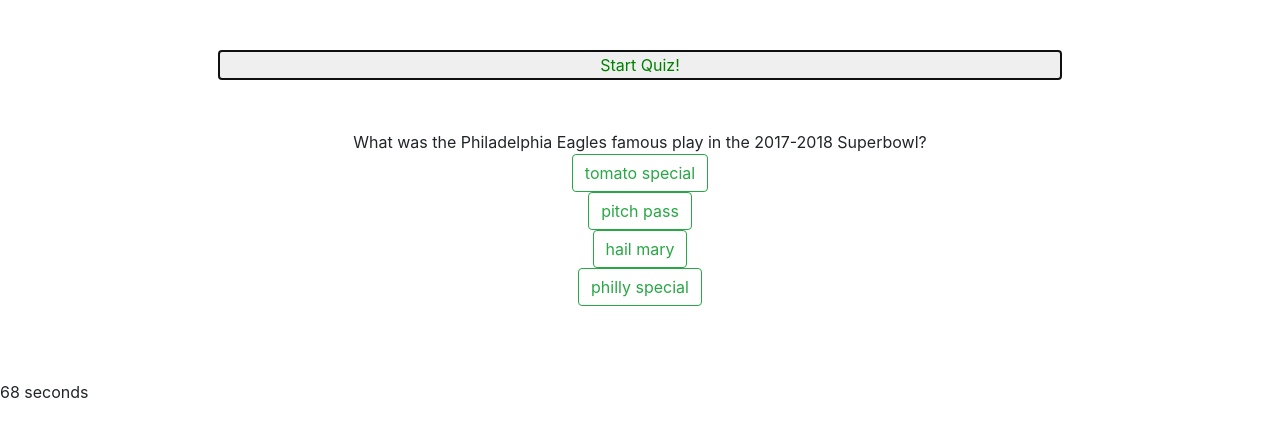
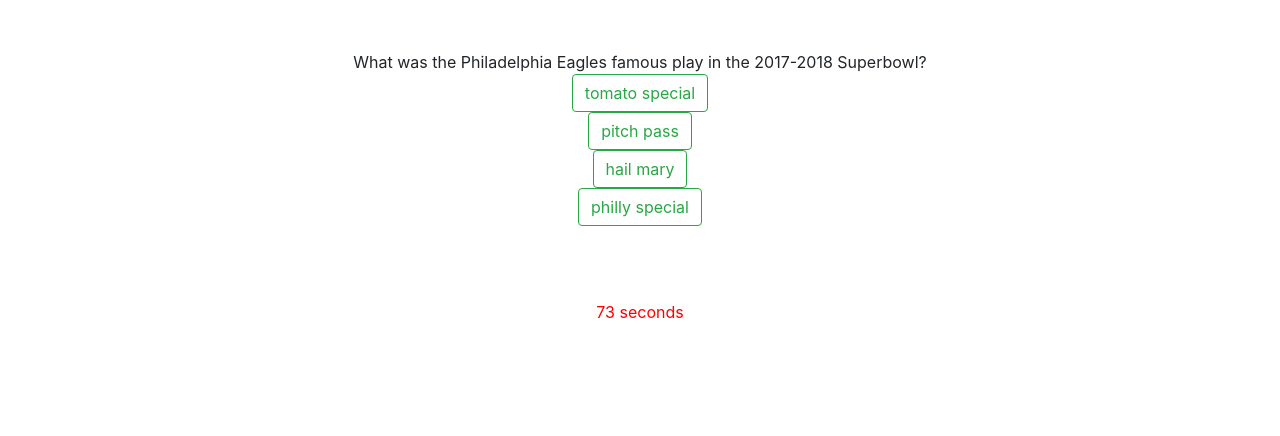
Before and after one commit to dkb715/4HW, a plain HTML site: page index.html in a window 1280 px wide. Both pictures are taken after a click on the button "Start Quiz!". Drawn offline with nearby package versions, Linux system fonts and the light colour scheme.

Commit message:
on click start quiz and timer

```diff
--- a/index.html
+++ b/index.html
@@ -1,3 +1,4 @@
+
 <!DOCTYPE html>
 <html lang="en">
 <head>
@@ -11,16 +12,20 @@
 </head>
 
 <body>
+    <div id="button" class="">
     <button type="button" id="start" >Start Quiz!</button>
-
-    <div style="margin-top: 50px;">
+    </div>
+    <div style="margin-top: 50px;" class="hide" id="show">
         <div id="questionbox" placeholder="Question Box"></div>
-        <div>
+    </div>
      <div id="high-score"></div>
      <div id="timer"></div>
      <div id="question-block"></div>
      <li id="questions" ></li>
+     <div class="countdown">
      <span id="countdown"></span>
+    </div>
+
 
 
 
--- a/questions.js
+++ b/questions.js
@@ -1,3 +1,4 @@
+$(document).ready(function () {
     var quizStarter = $("#start");
     var container = document.querySelector(".container");
     var questionBox = "";
@@ -24,49 +25,66 @@ var finalArray = [
         }
     ]
 
-    $("quizStarter").click(function() {
-        $(finalArray).show();
-});
 
 
+    $("button").on("click", function () {
+        $("#button").addClass("hide");
+        console.log("text")
+        $("#show").removeClass("hide")
+        var answer;
+        var timer = 75
+        var seconds = 75, $seconds = document.querySelector('#countdown');
+        (function countdown() {
+            $seconds.textContent = seconds + ' second' + (seconds == 1 ? '' : 's')
+            if (seconds-- > 0) setTimeout(countdown, 1000)
+        })();
+    });
     // get the elements on the screen (question and choices)
     // add click event to the choices
     // put logic inside click event function
     var index = 0;
-var q1 = finalArray[index];
+    // var index = 1;
+    // var index = 2;
+    // var index = 3;
+    var c1, c2, c3, c4, q1, h;
 
-var h = $("<h>");
+    function setQuestions(index){
+        q1 = finalArray[index];
+
+        h = $("<h>");
         h.text(q1.title);
         //put within function (because it has to be run mutiple times)
-var c1 = $("<button>");
+        c1 = $("<button>");
         c1.text(q1.choices[0]);
         c1.attr("class", "btn btn-outline-success");
-var c2 = $("<button>");
+        c2 = $("<button>");
         c2.text(q1.choices[1]);
         c2.addClass("btn btn-outline-success");
-var c3 = $("<button>");
+        c3 = $("<button>");
         c3.text(q1.choices[2]);
         c3.addClass("btn btn-outline-success");
-var c4 = $("<button>");
+        c4 = $("<button>");
         c4.text(q1.choices[3]);
         c4.addClass("btn btn-outline-success");
+    }
+    setQuestions(index);
 
-c1.on("click", function(event){
+    c1.on("click", function (event) {
         console.log(event.target.innerText)
         answer = event.target.innerText
         correctAnswer()
     })
-c2.on("click", function(event){
+    c2.on("click", function (event) {
         console.log(event.target.innerText)
         answer = event.target.innerText
         correctAnswer()
     })
-c3.on("click", function(event){
+    c3.on("click", function (event) {
         console.log(event.target.innerText)
         answer = event.target.innerText
         correctAnswer()
     })
-c4.on("click", function(event){
+    c4.on("click", function (event) {
         console.log(event.target.innerText)
         answer = event.target.innerText
         correctAnswer()
@@ -87,17 +105,17 @@ questionbox.append(c4);
 
 
     var correctAnswer = function () {
-    if (answer === q1.answer ) {
+        if (answer === q1.answer) {
             index++
-    }
-    else {timer = timer-15
-
+            setQuestions(index)
         }
     }
-var answer
-var timer = 75
-var seconds = 75, $seconds = document.querySelector('#countdown');
-(function countdown() {
-    $seconds.textContent = seconds + ' second' + (seconds == 1 ?  '' :  's')
-    if(seconds --> 0) setTimeout(countdown, 1000)
-})();
+
+    // var answer;
+    // var timer = 75
+    // var seconds = 75, $seconds = document.querySelector('#countdown');
+    // (function countdown() {
+    //     $seconds.textContent = seconds + ' second' + (seconds == 1 ? '' : 's')
+    //     if (seconds-- > 0) setTimeout(countdown, 1000)
+    // })();
+})
--- a/style.css
+++ b/style.css
@@ -21,3 +21,13 @@
   li {
     list-style-type: none;
   }
+  .hide {
+    display: none;
+  }
+  #countdown {
+  color: red;
+  text-align: center;
+  }
+  .countdown {
+    text-align: center;
+  }
```
Also changed, not shown: 1 other file. Lines whose indentation alone changed are shown as unchanged.
